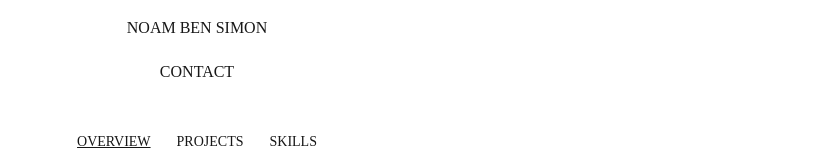
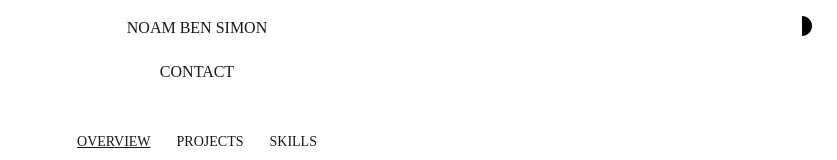
Before and after one commit to NoamBenS/portfolio-website, a Next.js app: page / in a window 1280 px wide. Shown: the top 160 px of the page, without its empty margins (443-1280 px from the left). Built offline with nearby package versions, Linux system fonts and the light colour scheme.

Commit message:
added light/dark toggle

```diff
--- a/src/app/globals.css
+++ b/src/app/globals.css
@@ -14,10 +14,14 @@
   }
 }
 
-/* Class-based dark mode */
 .dark {
   --background: #0a0a0a;
   --foreground: #ededed;
+}
+
+.light {
+  --background: #ffffff;
+  --foreground: #171717;
 }
 
 body {
--- a/src/app/layout.tsx
+++ b/src/app/layout.tsx
@@ -1,5 +1,8 @@
 import type { Metadata } from "next";
 import "./globals.css";
+
+import { ThemeProvider } from "@/lib/theme-provider";
+import { ThemeToggle } from "@/components/theme-toggle-component";
 
 export const metadata: Metadata = {
   icons: "n.svg",
@@ -14,15 +17,21 @@ export default function RootLayout({
   return (
     <html lang="en">
       <body className="min-h-screen flex flex-col">
-        <header style={{backgroundColor: "var(--background)"}} className="flex justify-center fixed top-0 left-0 w-full z-50 py-4">
-          <div className="">NOAM BEN SIMON</div>
-        </header>
-        <main className="flex-1">
-          {children}
-        </main>
-        <footer className="flex justify-center py-4 text-sm">
+        <ThemeProvider>
+          <header
+            style={{ backgroundColor: "var(--background)" }}
+            className="flex justify-center fixed top-0 left-0 w-full z-50 py-4"
+          >
+            <div>NOAM BEN SIMON</div>
+            <div className="fixed right-5">
+              <ThemeToggle />
+            </div>
+          </header>
+          <main className="flex-1">{children}</main>
+          <footer className="flex justify-center py-4 text-sm">
             Website designed and coded by me.
-        </footer>
+          </footer>
+        </ThemeProvider>
       </body>
     </html>
   );
--- /dev/null
+++ b/src/components/theme-toggle-component.tsx
@@ -0,0 +1,53 @@
+"use client";
+
+import { useTheme } from "next-themes";
+import { useEffect, useState } from "react";
+
+const SunIcon = () => (
+  <svg
+    width="20"
+    height="20"
+    viewBox="0 0 50 50"
+    fill="none"
+    xmlns="http://www.w3.org/2000/svg"
+  >
+    <circle cx="25" cy="25" r="25" fill="white" />
+  </svg>
+);
+
+const MoonIcon = () => (
+  <svg
+    width="20"
+    height="20"
+    viewBox="0 0 25 50"
+    fill="none"
+    xmlns="http://www.w3.org/2000/svg"
+  >
+    <path
+      d="M0 50C13.8071 50 25 38.8071 25 25C25 11.1929 13.8071 0 0 0V50Z"
+      fill="black"
+    />
+  </svg>
+);
+
+export function ThemeToggle() {
+  const { theme, setTheme } = useTheme();
+  const [mounted, setMounted] = useState(false);
+
+  useEffect(() => {
+    setMounted(true);
+  }, []);
+
+  if (!mounted) {
+    return null;
+  }
+
+  return (
+    <button
+      onClick={() => setTheme(theme === "dark" ? "light" : "dark")}
+      className="hover:underline"
+    >
+      {theme === "dark" ? <SunIcon /> : <MoonIcon />}
+    </button>
+  );
+}
--- /dev/null
+++ b/src/lib/theme-provider.tsx
@@ -0,0 +1,17 @@
+"use client";
+
+import { ThemeProvider as NextThemesProvider } from "next-themes";
+import React from "react";
+
+export function ThemeProvider({ children }: { children: React.ReactNode }) {
+  return (
+    <NextThemesProvider
+      attribute="class"
+      defaultTheme="system"
+      enableSystem
+      disableTransitionOnChange
+    >
+      {children}
+    </NextThemesProvider>
+  );
+}
```
